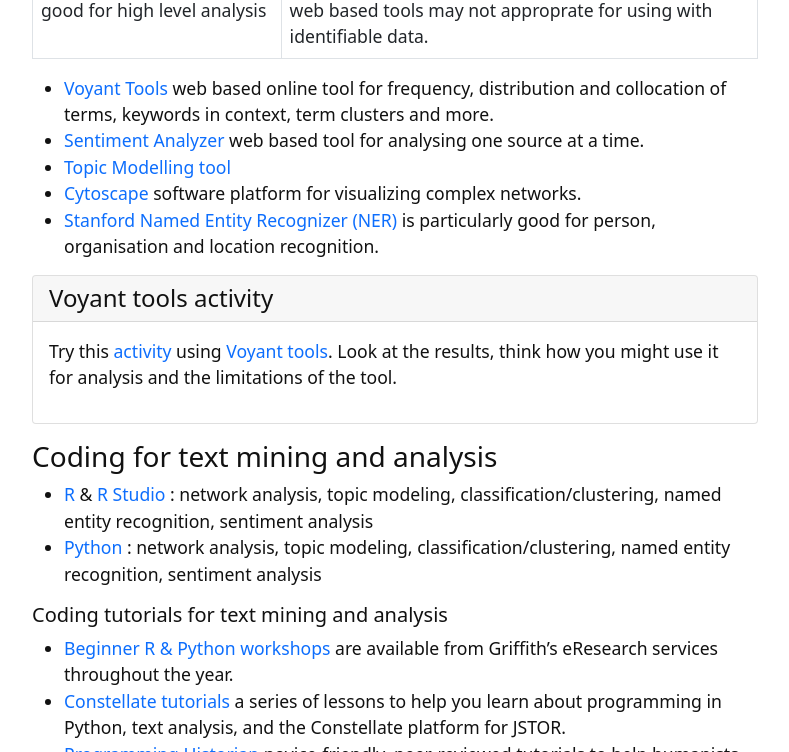
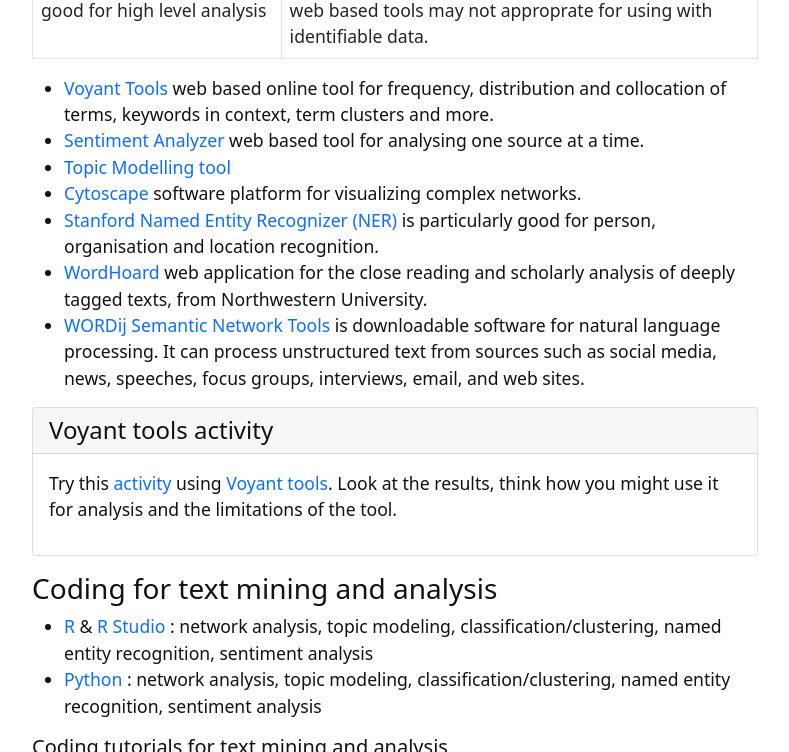
Before and after one commit to GULibrarySandbox/intro-text-mining-analysis-2022, a Jekyll site: the page built from content/7-analyse.md, in a window 1280 px wide and 900 px high, scrolled down 5596 px, cut to the strip 0-752 px from the top of the window. Shown: the whole strip, without its empty margins (245-1034 px from the left). Built offline with Jekyll 4.4.1, drawn with Linux system fonts in a browser that asks for light colours.

Commit message:
Update 7-analyse.md

```diff
--- a/content/7-analyse.md
+++ b/content/7-analyse.md
@@ -103,6 +103,8 @@ The tools listed below enable users to undertake text analysis without the need
 - [Topic Modelling tool](https://senderle.github.io/topic-modeling-tool/documentation/2017/01/06/quickstart.html)
 - [Cytoscape](https://cytoscape.org/) software platform for visualizing complex networks.
 - [Stanford Named Entity Recognizer (NER)](https://nlp.stanford.edu/software/CRF-NER.html) is particularly good for person, organisation and location recognition.
+- [WordHoard](https://wordhoard.northwestern.edu/userman/index.html) web application for the close reading and scholarly analysis of deeply tagged texts, from Northwestern University.
+- [WORDij Semantic Network Tools](https://www.wordij.net/index.html) is downloadable software for natural language processing. It can process unstructured text from sources such as social media, news, speeches, focus groups, interviews, email, and web sites.
 
 {% capture text %}
 Try this [activity](https://griffithunilibrary.github.io/data-vis-basics/content/5-voyant.html) using [Voyant tools](https://voyant-tools.org/). Look at the results, think how you might use it for analysis and the limitations of the tool.{% endcapture %} {% include card.html header="Voyant tools activity" text=text %}
```
